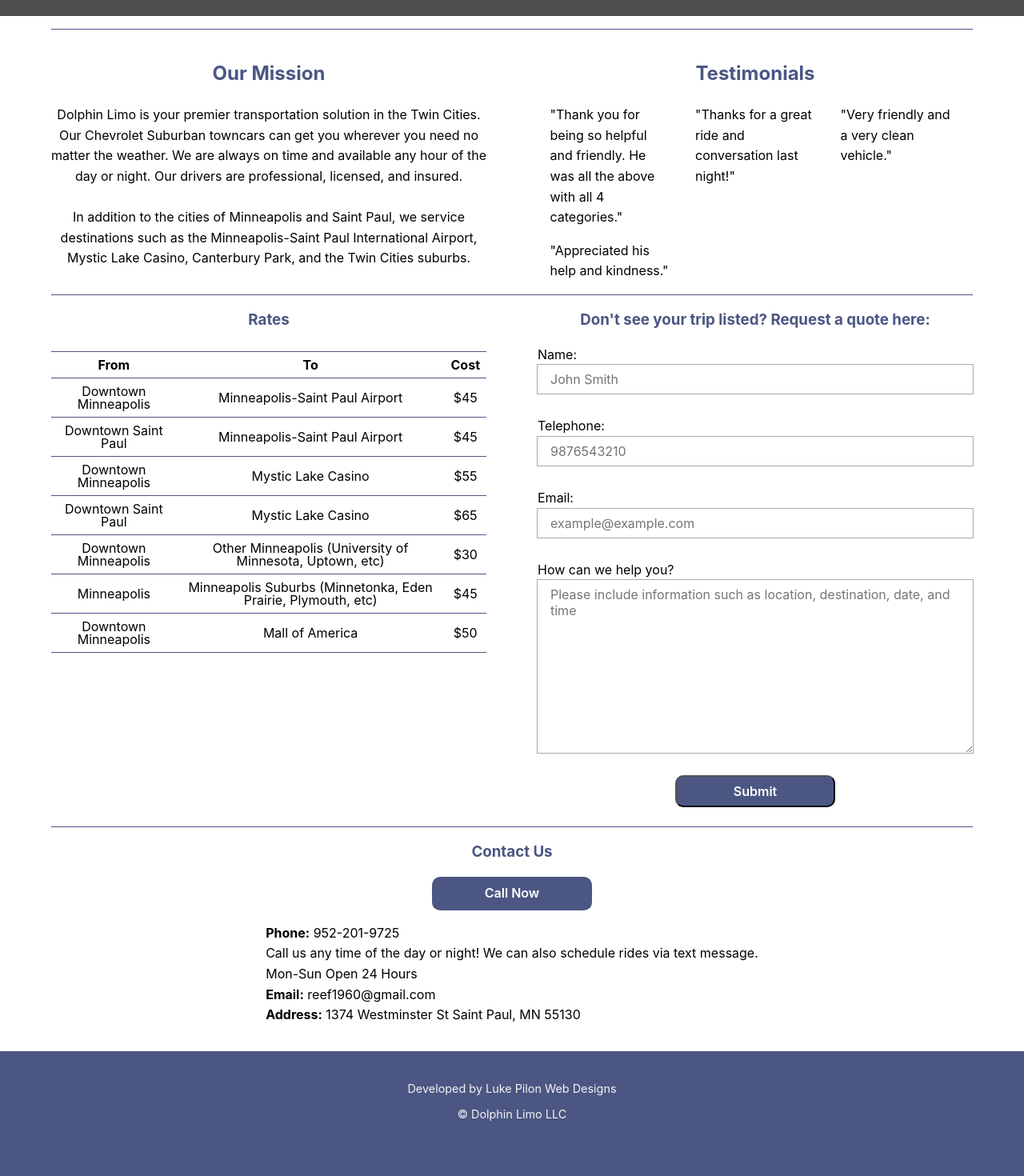
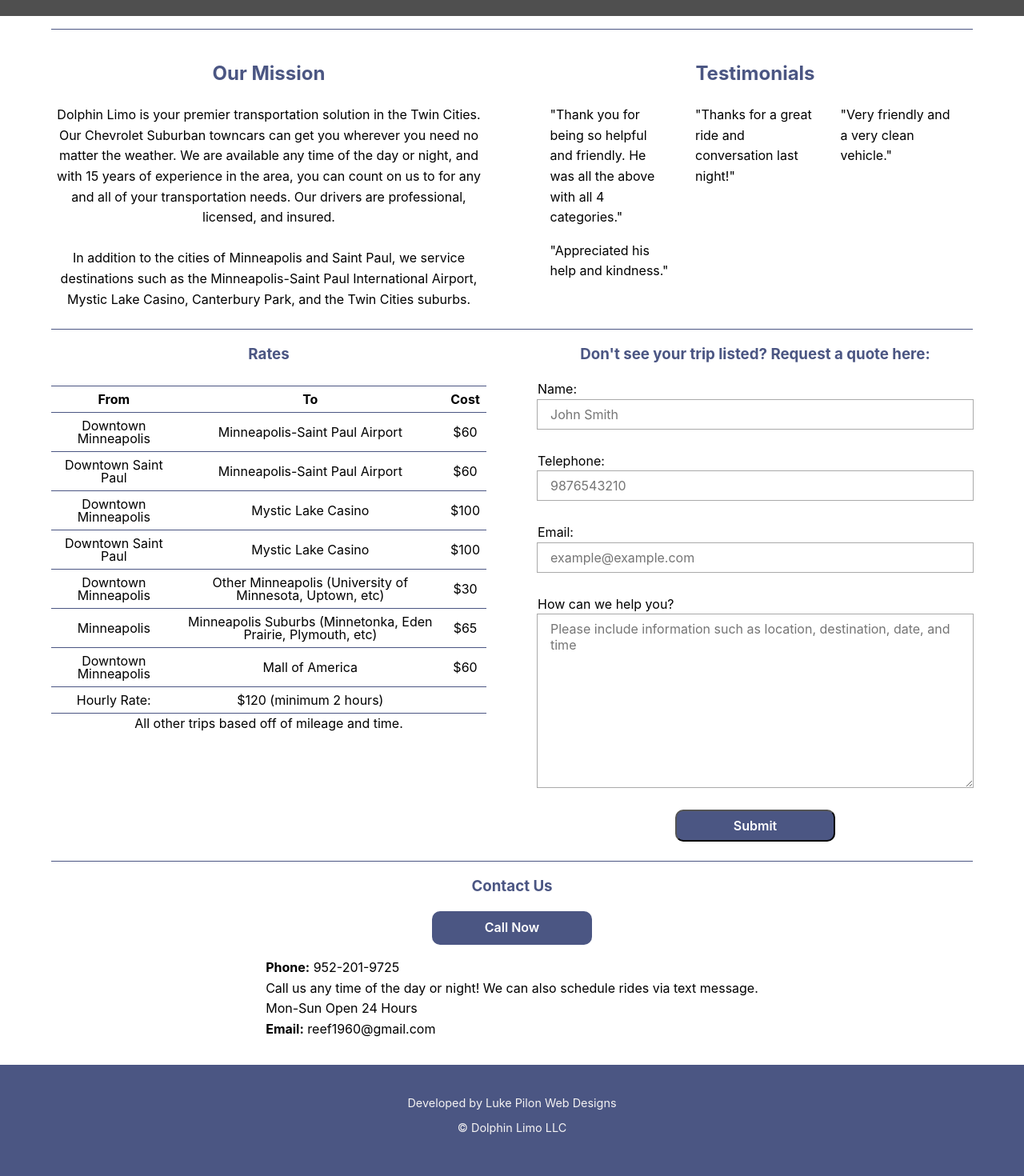
Before and after one commit to Luke-Pilon/dolphin-towncar, a Next.js app: page / in a window 1280 px wide. Shown: the part 780-2250 px from the top of the page at 80% size. Built offline with nearby package versions, Linux system fonts and the light colour scheme; grey boxes are pictures that could not be loaded.

Commit message:
content changes

```diff
--- a/components/rates.js
+++ b/components/rates.js
@@ -20,8 +20,16 @@
                             <td className={styles.tableCell}>{rate.cost}</td>
                         </tr>
                     ))}
+                    <tr>
+                        <td className={styles.tableCell}>Hourly Rate:</td>
+                        <td className={styles.tableCell}>
+                            $120 (minimum 2 hours)
+                        </td>
+                        <td className={styles.tableCell}></td>
+                    </tr>
                 </tbody>
             </table>
+            <p>All other trips based off of mileage and time.</p>
         </div>
     );
 }
--- a/components/rates.module.css
+++ b/components/rates.module.css
@@ -3,12 +3,13 @@
     flex-direction: column;
     align-items: center;
     justify-content: center;
+    margin-bottom:1rem;
 }
 
 .ratesTable {
     line-height: 1rem;
     border-collapse: collapse;
-    margin:1rem auto;
+    margin:1rem auto 0;
     align-self:flex-start;
 }
 
--- a/pages/index.js
+++ b/pages/index.js
@@ -20,7 +20,7 @@
             </Head>
             <section id='landing' className={styles.landing}>
                 <div className={styles.landingContentContainer}>
-                    <h1>Dolphin Limo Ride</h1>
+                    <h1>Dolphin Limo LLC</h1>
                     <h3>
                         High Quality and Affordable towncar service for the Twin
                         Cities, Minneapolis-St Paul International Airport, and
@@ -53,9 +53,10 @@
                         Dolphin Limo is your premier transportation solution in
                         the Twin Cities. Our Chevrolet Suburban towncars can get
                         you wherever you need no matter the weather. We are
-                        always on time and available any hour of the day or
-                        night. Our drivers are professional, licensed, and
-                        insured.
+                        available any time of the day or night, and with 15
+                        years of experience in the area, you can count on us to
+                        for any and all of your transportation needs. Our
+                        drivers are professional, licensed, and insured.
                     </p>
                     <br />
                     <p>
@@ -97,9 +98,6 @@
                     <p>
                         <b>Email:</b> reef1960@gmail.com
                     </p>
-                    <p>
-                        <b>Address:</b> 1374 Westminster St Saint Paul, MN 55130
-                    </p>
                 </div>
             </section>
         </>
--- a/utils/data.json
+++ b/utils/data.json
@@ -7,19 +7,19 @@
 "rates":[{
     "from":"Downtown Minneapolis",
     "to":"Minneapolis-Saint Paul Airport",
-    "cost": "$45"
+    "cost": "$60"
 },{
     "from": "Downtown Saint Paul",
     "to": "Minneapolis-Saint Paul Airport",
-    "cost": "$45"
+    "cost": "$60"
 },{
     "from":"Downtown Minneapolis",
     "to":"Mystic Lake Casino",
-    "cost":"$55"
+    "cost":"$100"
 },{
     "from":"Downtown Saint Paul",
     "to":"Mystic Lake Casino",
-    "cost":"$65"
+    "cost":"$100"
 },{
     "from":"Downtown Minneapolis",
     "to":"Other Minneapolis (University of Minnesota, Uptown, etc)",
@@ -27,9 +27,9 @@
 },{
     "from":"Minneapolis",
     "to":"Minneapolis Suburbs (Minnetonka, Eden Prairie, Plymouth, etc)",
-    "cost":"$45"
+    "cost":"$65"
 },{
     "from":"Downtown Minneapolis",
     "to":"Mall of America",
-    "cost":"$50"
+    "cost":"$60"
 }]}
```
